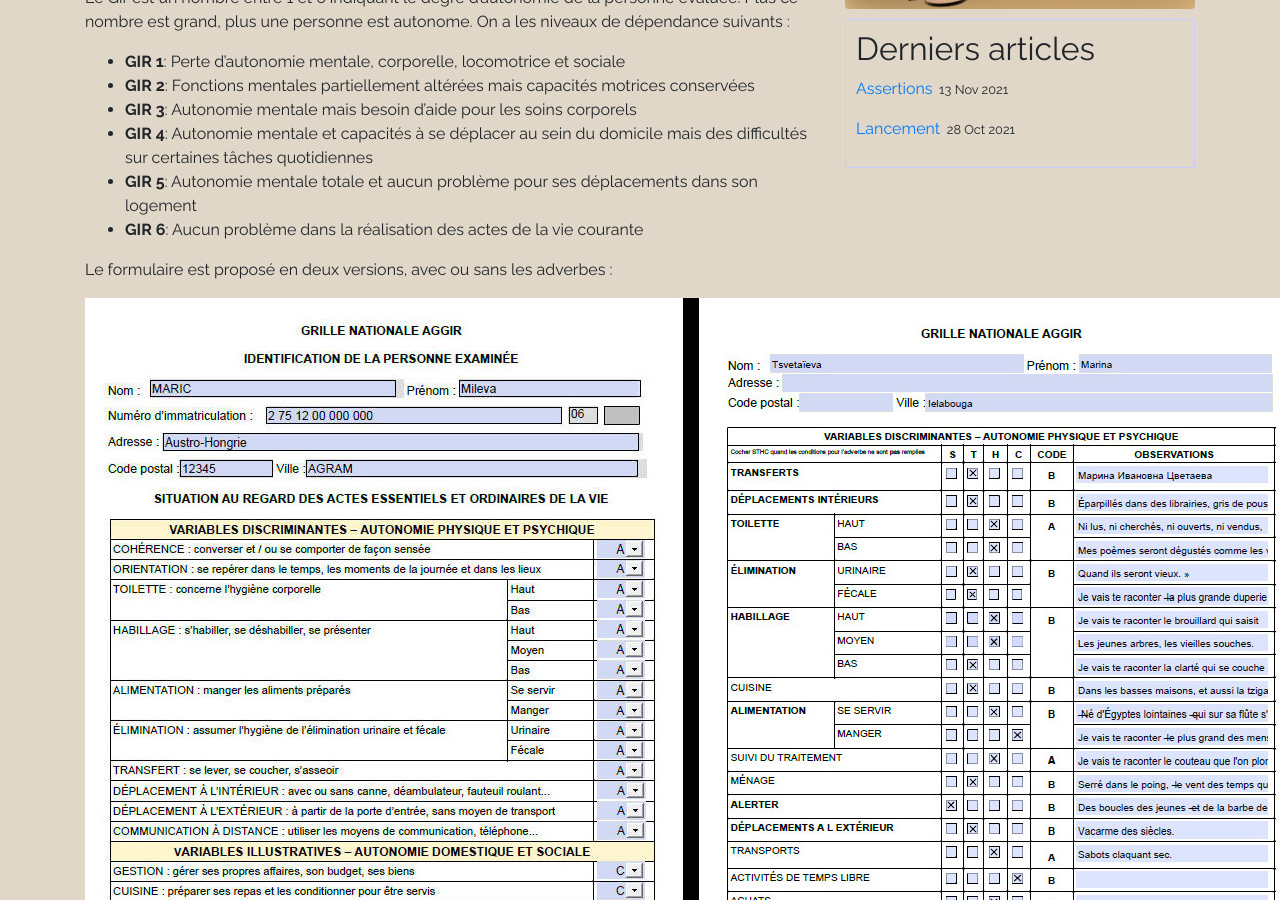
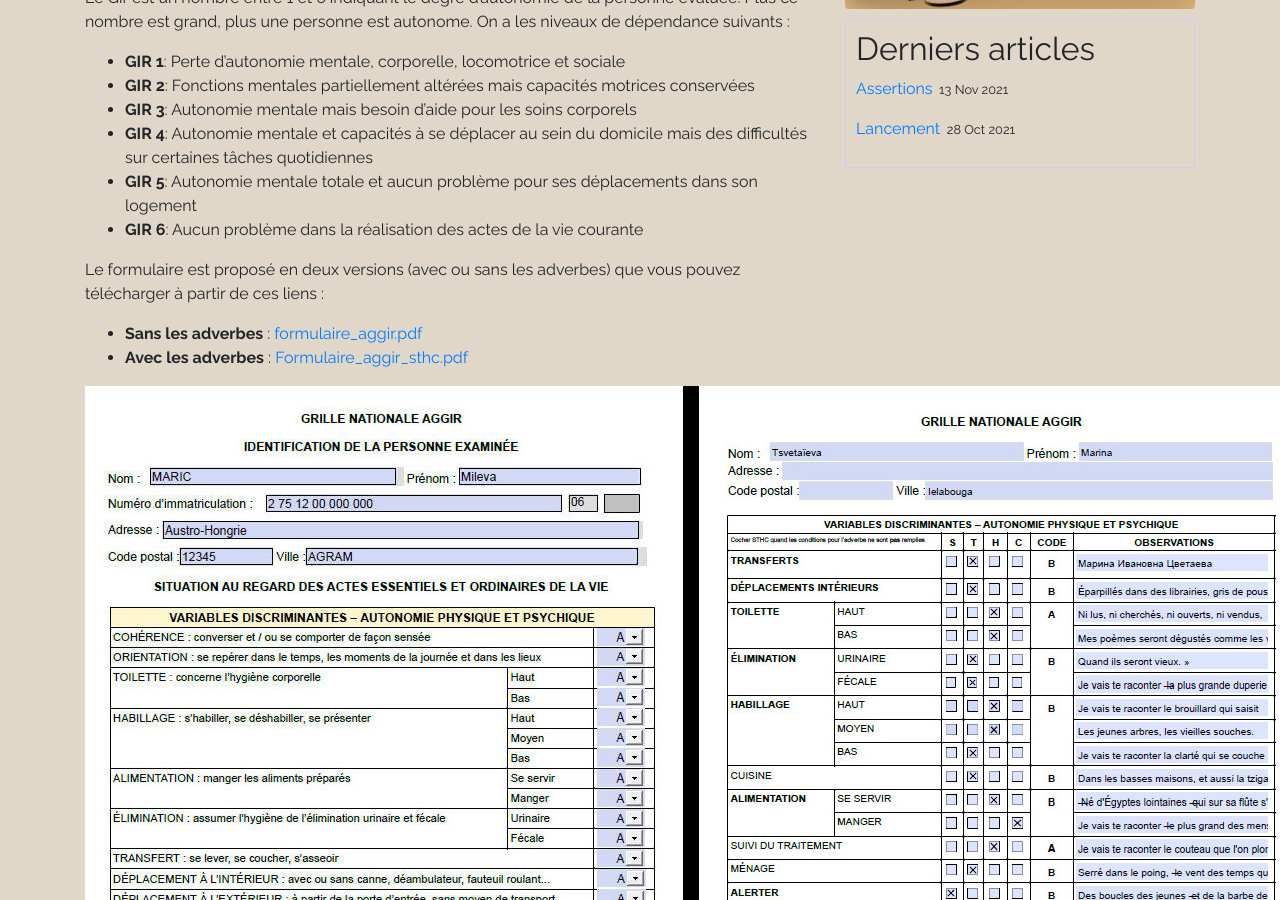
Before and after one commit to LWH-21/Pampa, a Jekyll site: the page built from docs/_posts/2021-11-06-Grille_Aggir.md, in a window 1280 px wide and 900 px high, scrolled down 311 px. Built offline with Jekyll 4.4.1, drawn with Linux system fonts in a browser that asks for light colours.

Commit message:
Update 2021-11-06-Grille_Aggir.md

```diff
--- a/docs/_posts/2021-11-06-Grille_Aggir.md
+++ b/docs/_posts/2021-11-06-Grille_Aggir.md
@@ -22,7 +22,10 @@ Plus ce nombre est grand, plus une personne est autonome. On a les niveaux de d
 - **GIR 5**: Autonomie mentale totale et aucun problème pour ses déplacements dans son logement
 - **GIR 6**: Aucun problème dans la réalisation des actes de la vie courante
 
-Le formulaire est proposé en deux versions, avec ou sans les adverbes :
+Le formulaire est proposé en deux versions (avec ou sans les adverbes) que vous pouvez télécharger à partir de ces liens :
+
+- **Sans les adverbes** : [formulaire_aggir.pdf](https://lwh-21.github.io/assets/files/Formulaire_aggir.pdf)
+- **Avec les adverbes** : [Formulaire_aggir_sthc.pdf](https://lwh-21.github.io/assets/files/Formulaire_aggir_sthc.pdf)
 
 ![Formumaire AGGIR](https://lwh-21.github.io/Pampa/images/aggir_01.jpg)
 
```
